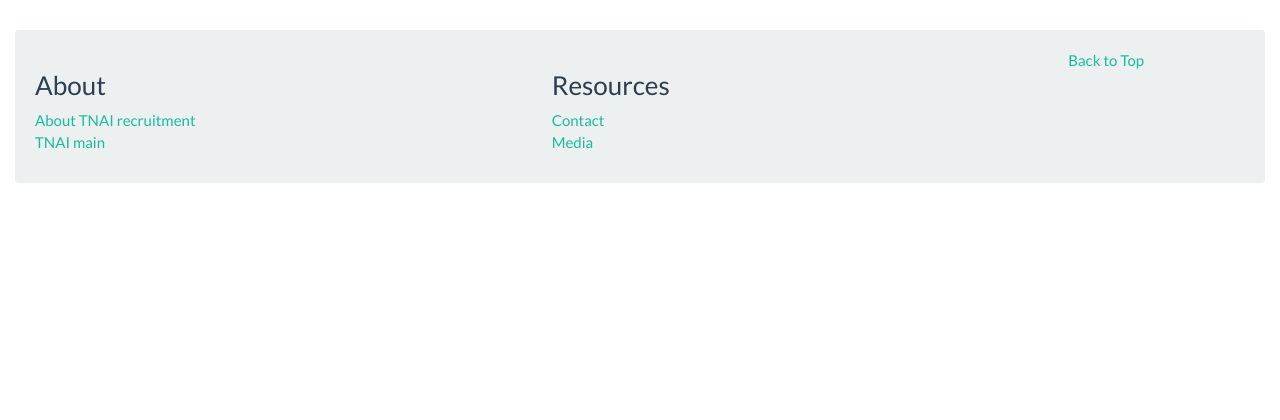
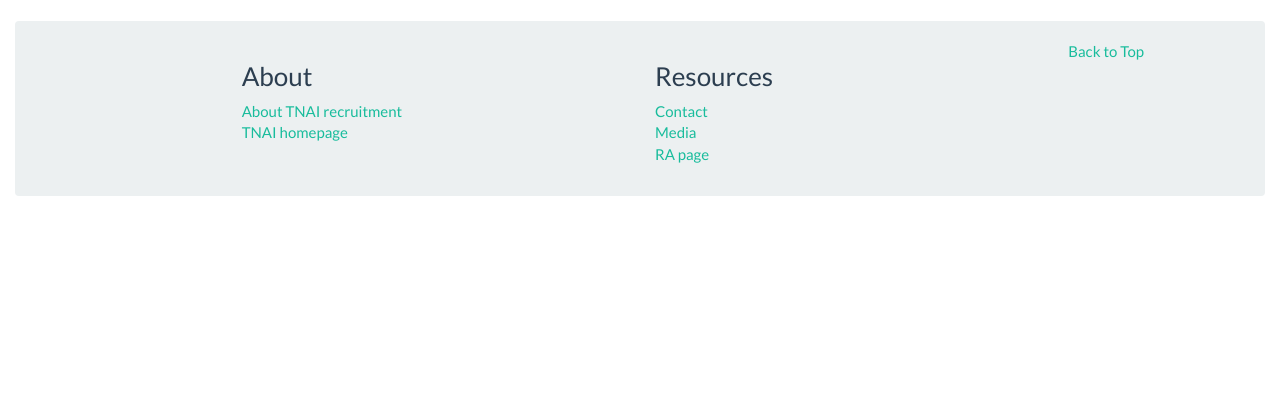
Before and after one commit to consultant-nursing-2017/tnai, a Django app: template home/templates/home/index.html in a window 1280 px wide. Shown: the part 329-749 px from the top of the page. Run offline with Django 3.2, Linux system fonts and the light colour scheme; the template is opened without the code that fills it, so the values that code supplies are empty; some libraries are stand-ins or nearby versions.

Commit message:
Make changes to homepage/navbar suggested by Ajinas.

```diff
--- a/home/templates/home/index.html
+++ b/home/templates/home/index.html
@@ -7,9 +7,8 @@
 {% block jumbotron %}
     <div class="container">
         <div class="jumbotron">
-            <h2>Ethical, Transparent Recruitment</h2>
-            <button type="button" class="btn btn-lg"><a href="/candidate/">Candidates</a></button>
-            <button type="button" class="btn btn-lg"><a href="/employer/">Employers</a></button>
+            <h2>Trained Nurses Association of India's</h2>
+            <h2>Recruitment Agency for Nurses</h2>
         </div>
     </div>
 {% endblock %}
--- a/templates/base_generic.html
+++ b/templates/base_generic.html
@@ -14,8 +14,8 @@
     {% load bootstrap3 %}
 
     {# Load CSS and JavaScript #}
-    {% bootstrap_css %}
-    {% bootstrap_javascript %}
+    {#    {% bootstrap_css %} #}
+    {# {% bootstrap_javascript %} #}
 
     {# Display django.contrib.messages as Bootstrap alerts #}
     {% bootstrap_messages %}
@@ -31,8 +31,10 @@
                 <a class="navbar-brand" href="/"><strong>TNAI Recruitment</strong></a>
             </div>
             <ul class="nav navbar-nav">
+                <!--
                 <li><a href="/candidate">Candidates</a></li>
                 <li><a href="/employer">Employers</a></li>
+                -->
             </ul>
             <ul class="nav navbar-nav navbar-right">
                 {% if not user.is_authenticated %}
@@ -63,18 +65,21 @@
         <div class="well">
             <footer class="footer">
                 <div class="row">
-                    <div class="col-sm-5">
-                        <ul class="list-unstyled clearfix">
+                    <div class="col-sm-2">
+                    </div>
+                    <div class="col-sm-4">
+                        <ul class="list-unstyled">
                             <li><h3>About</h3></li>
                             <li><a href="/home/about">About TNAI recruitment</a></li>
-                            <li><a href="http://tnaionline.org/">TNAI main</a></li>
+                            <li><a href="http://tnaionline.org/">TNAI homepage</a></li>
                         <ul>
                     </div>
-                    <div class="col-sm-5">
-                        <ul class="list-unstyled clearfix">
+                    <div class="col-sm-4">
+                        <ul class="list-unstyled">
                             <li><h3>Resources</h3></li>
                             <li><a href="/home/contact">Contact</a></li>
                             <li><a href="/home/media">Media</a></li>
+                            <li><a href="/ra/">RA page</a></li>
                         <ul>
                     </div>
                     <div class="col-sm-2">
```
